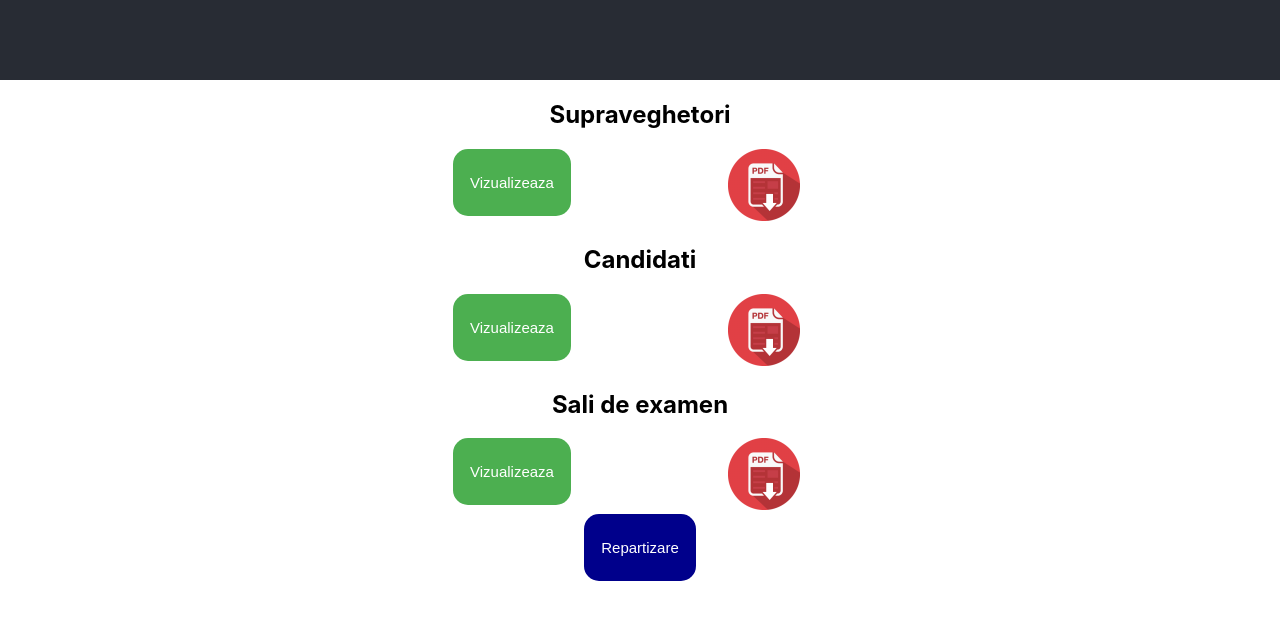
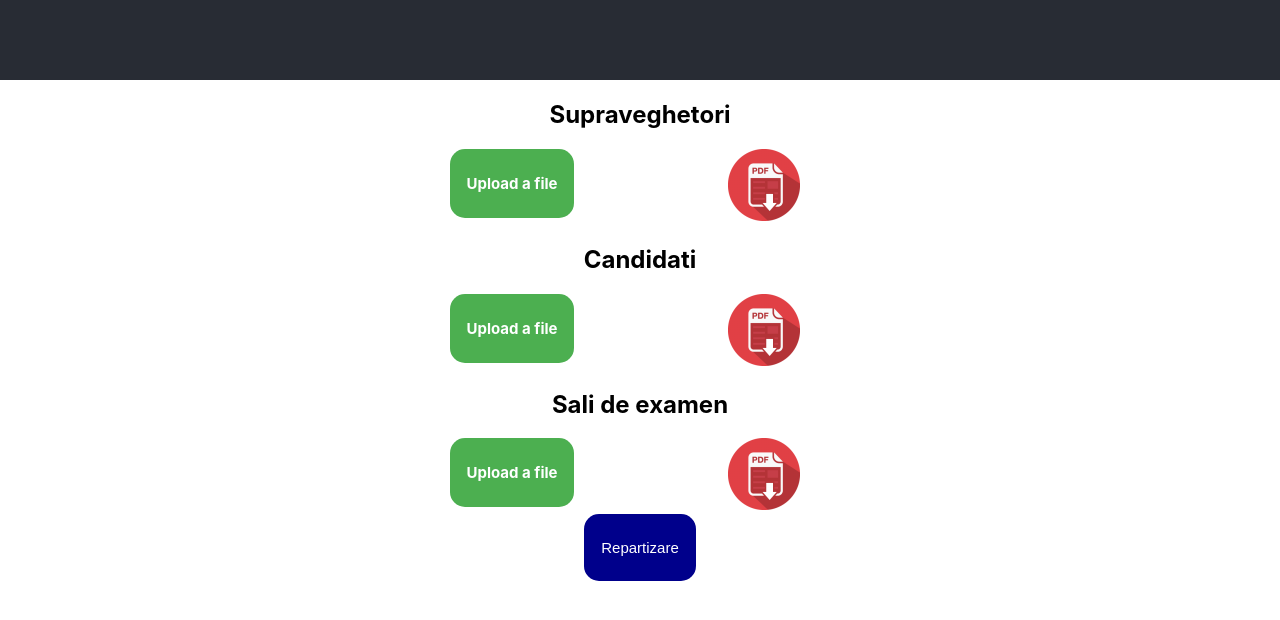
Before and after one commit to Sergiu221/Project-react_client, a React (Create React App) app: page / in a window 1280 px wide. Shown: the top 620 px of the page. Built offline with nearby package versions, Linux system fonts and the light colour scheme; no server answers.

Commit message:
feat : PROIECT- 27 client uploaded

```diff
--- a/src/App.js
+++ b/src/App.js
@@ -25,9 +25,9 @@ class App extends Component {
       <div className="App">
         <header className="App-header">
         </header>
-		<Table name="Supraveghetori" link="Vizualizeaza" />
-		<Table name="Candidati" link="Vizualizeaza" />
-		<Table name="Sali de examen" link="Vizualizeaza" />
+		<Table name="Supraveghetori" link="Upload" />
+		<Table name="Candidati" link="Upload" />
+		<Table name="Sali de examen" link="Upload" />
 		<Allocation name="Repartizare"/>
       </div>
     );
--- a/src/Table/Table.css
+++ b/src/Table/Table.css
@@ -8,14 +8,25 @@
 	display: inline-flex;
 }
 
-#link{
-	width: 50%;
-}
 #pdf{
 	width: 50%;
 }
 
-.button {
+.upload-btn-wrapper {
+  width: 50%;
+  position: relative;
+  overflow: hidden;
+  display: inline-block;
+}
+
+.upload-btn-wrapper input[type=file] {
+  font-size: 100px;
+  position: absolute;
+  left: 0;
+  top: 0;
+  opacity: 0;
+}
+.btn {
   display: inline-block;
   padding: 25px 17px;
   font-size: 15px;
@@ -29,13 +40,6 @@
   border-radius: 15px;
 }
 
-.button:hover {background-color: #3e8e41}
-
-.button:active {
-  background-color: #3e8e41;
-  transform: translateY(4px);
-}
-
 .pdf_icon{
   background-image: url(pdf_icon.png);
 	background-position: center left;
--- a/src/Table/Table.js
+++ b/src/Table/Table.js
@@ -1,4 +1,5 @@
 import React, { Component } from 'react';
+import ReactDOM from 'react-dom';
 import './Table.css';
 
 export interface ITableProps {
@@ -11,19 +12,28 @@ class Table extends Component {
 
 	constructor(props) {
 		super(props);
-		this.state = {};
+		this.state = ({filename: "",
+						id_filename:"id_filname_"+this.props.name});
 	}
 
+  fileSelectHandler =event =>{
+  this.state.filename = event.target.files[0].name;
+     const element = (
+   <p id={this.state.id_filename}> {this.state.filename}</p>);
+   ReactDOM.render(element,document.getElementById(this.state.id_filename));
+ }
   render() {
     return (
       <div className="table">
        <h2 id='name'>{this.props.name}</h2>
 		<div className="tableproperties">
-		<div id='link'>
-			<button className="button">{this.props.link}</button>
-		</div>
-		<div id='pdf'><span className="pdf_icon"></span>
-		</div>
+			<div className="upload-btn-wrapper">
+				<div className="btn">Upload a file</div>
+				<input type="file" onChange={this.fileSelectHandler}/>
+			</div>
+			<p id={this.state.id_filename}> {this.state.filename}</p>
+			<div id='pdf'><span className="pdf_icon"></span>
+			</div>
 		</div>
       </div>
     );
```
